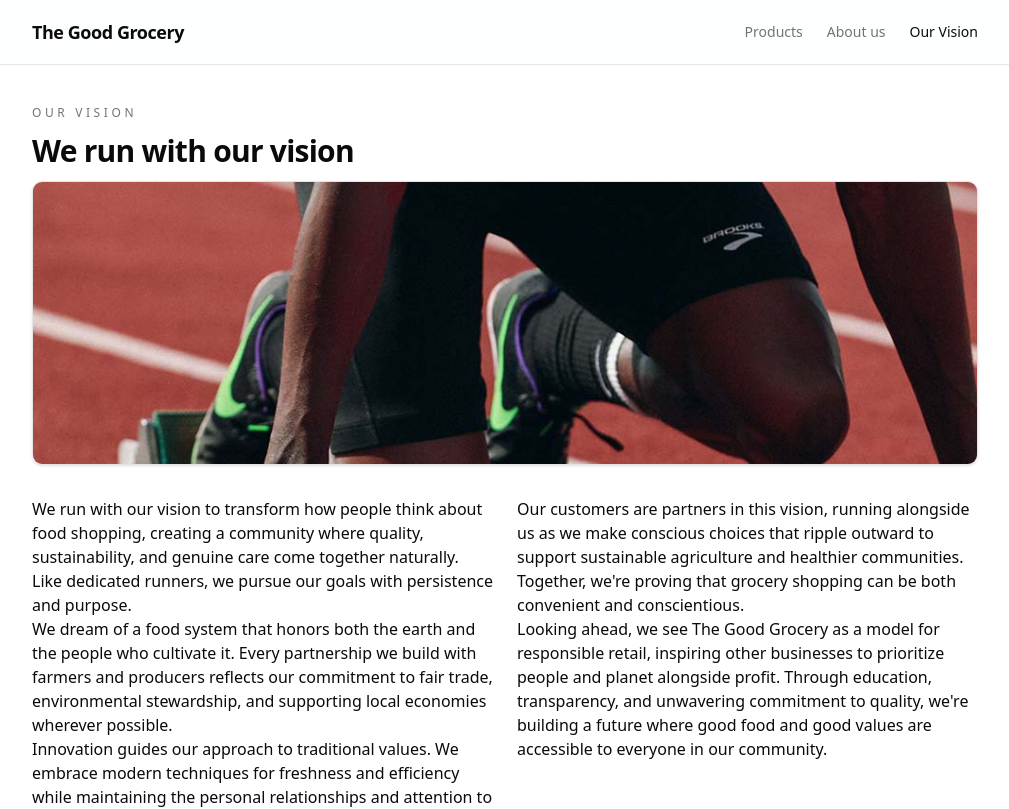
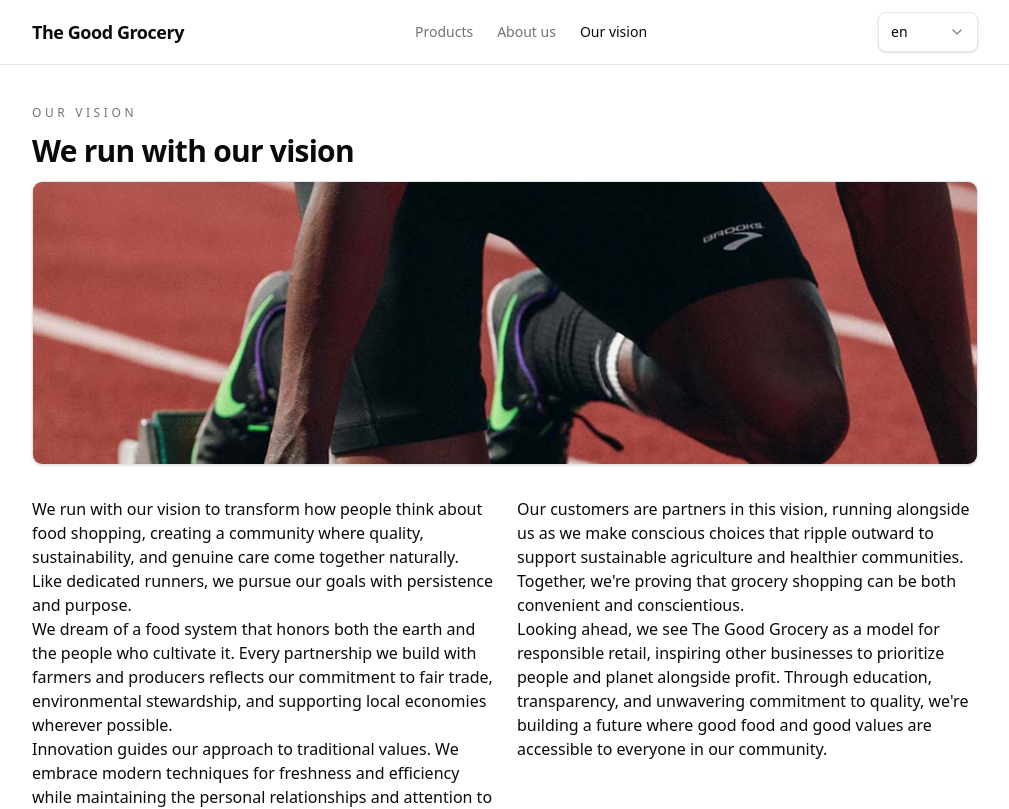
Before and after one commit to maxbergqv1st/biograf_grupparbete, a React (Vite) app: page /our-vision in a window 1280 px wide. Shown: the top 809 px of the page, without its empty margins (135-1144 px from the left). Built offline with nearby package versions, Linux system fonts and the light colour scheme.

Commit message:
Add few translation keys, and used it in navigation

```diff
--- /dev/null
+++ b/src/locales/en/index.ts
@@ -0,0 +1 @@
+export { default as main } from './main.json';
--- /dev/null
+++ b/src/locales/en/main.json
@@ -0,0 +1,8 @@
+{
+    "title": "Welcome to Biograf",
+    "navigation": {
+        "about": "About us",
+        "products": "Products",
+        "vision": "Our vision"
+    }
+}
--- /dev/null
+++ b/src/locales/sv/index.ts
@@ -0,0 +1 @@
+export { default as main } from './main.json';
--- /dev/null
+++ b/src/locales/sv/main.json
@@ -0,0 +1,8 @@
+{
+    "title": "Välkommen till Biograf",
+    "navigation": {
+        "about": "Om oss",
+        "products": "Produkter",
+        "vision": "Vår vision"
+    }
+}
--- a/src/pages/AboutPage.tsx
+++ b/src/pages/AboutPage.tsx
@@ -1,17 +1,21 @@
+import { useTranslation } from 'react-i18next';
+
 import Image from '../parts/Image';
 
 AboutPage.route = {
   path: '/about-us',
-  menuLabel: 'About us',
+  menuLabel: 'main.navigation.about',
   index: 2,
 };
 
 export default function AboutPage() {
+  const { t } = useTranslation();
+
   return (
     <section className="space-y-8">
       <header className="space-y-3">
         <p className="text-muted-foreground text-xs tracking-[0.3em] uppercase">
-          About us
+          {t('main.navigation.about')}
         </p>
         <h1 className="text-foreground text-3xl font-semibold tracking-tight">
           About The Good Grocery
--- a/src/pages/OurVisionPage.tsx
+++ b/src/pages/OurVisionPage.tsx
@@ -2,7 +2,7 @@ import Image from '../parts/Image';
 
 OurVisionPage.route = {
   path: '/our-vision',
-  menuLabel: 'Our Vision',
+  menuLabel: 'main.navigation.vision',
   index: 3,
 };
 
--- a/src/pages/ProductsPage.tsx
+++ b/src/pages/ProductsPage.tsx
@@ -11,7 +11,7 @@ import { useStateContext } from '../utils/useStateObject';
 
 ProductsPage.route = {
   path: '/',
-  menuLabel: 'Products',
+  menuLabel: 'main.navigation.products',
   index: 1,
   parent: '/',
   loader: productsLoader,
--- a/src/partials/Header.tsx
+++ b/src/partials/Header.tsx
@@ -1,8 +1,11 @@
 import { useState } from 'react';
 
+import { LANGUAGES } from '@/i18n';
+import { useTranslation } from 'react-i18next';
 import { Link, useLocation } from 'react-router-dom';
 
 import { BiografContainer } from '@/components/custom/BiografContainer';
+import BiografSelect from '@/components/custom/BiografSelect';
 
 import routes from '../routes';
 
@@ -10,6 +13,7 @@ export default function Header() {
   // whether the navbar is expanded or not
   // (we use this to close it after a click/selection)
   const [expanded, setExpanded] = useState(false);
+  const { t, i18n } = useTranslation();
 
   //  get the current route
   const pathName = useLocation().pathname;
@@ -56,12 +60,18 @@ export default function Header() {
                       }
                       onClick={() => setTimeout(() => setExpanded(false), 200)}
                     >
-                      {menuLabel}
+                      {t(menuLabel as string)}
                     </Link>
                   </li>
                 ))}
             </ul>
           </nav>
+          <BiografSelect
+            className="max-w-25"
+            options={LANGUAGES.map((x) => ({ value: x }))}
+            onValueChange={(lang) => i18n.changeLanguage(lang)}
+            value={i18n.language}
+          />
         </div>
         {expanded ? (
           <nav className="md:hidden" id="primary-navigation">
```
